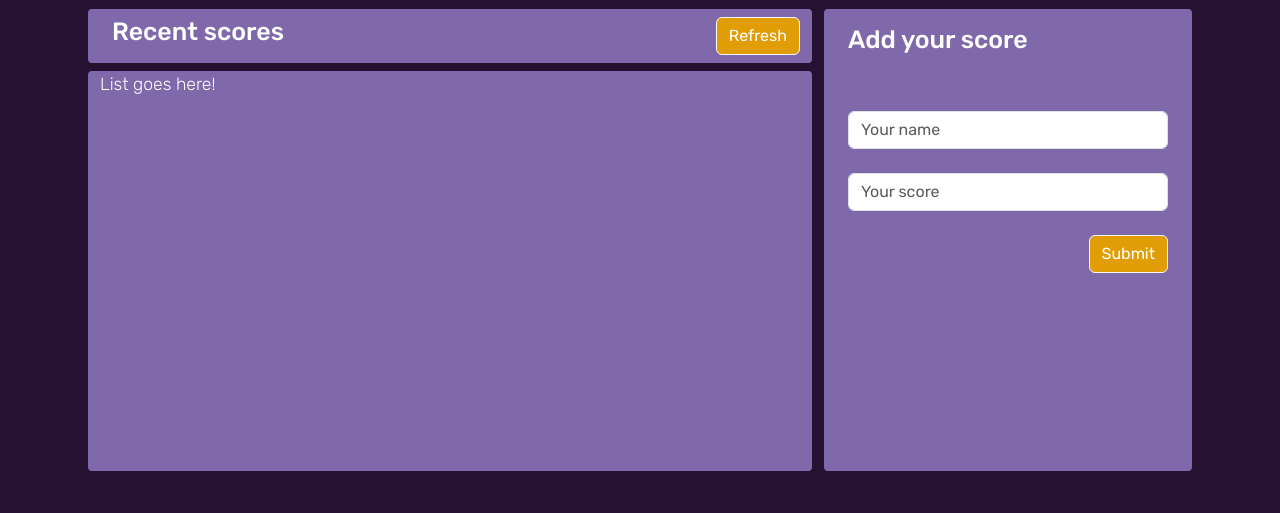
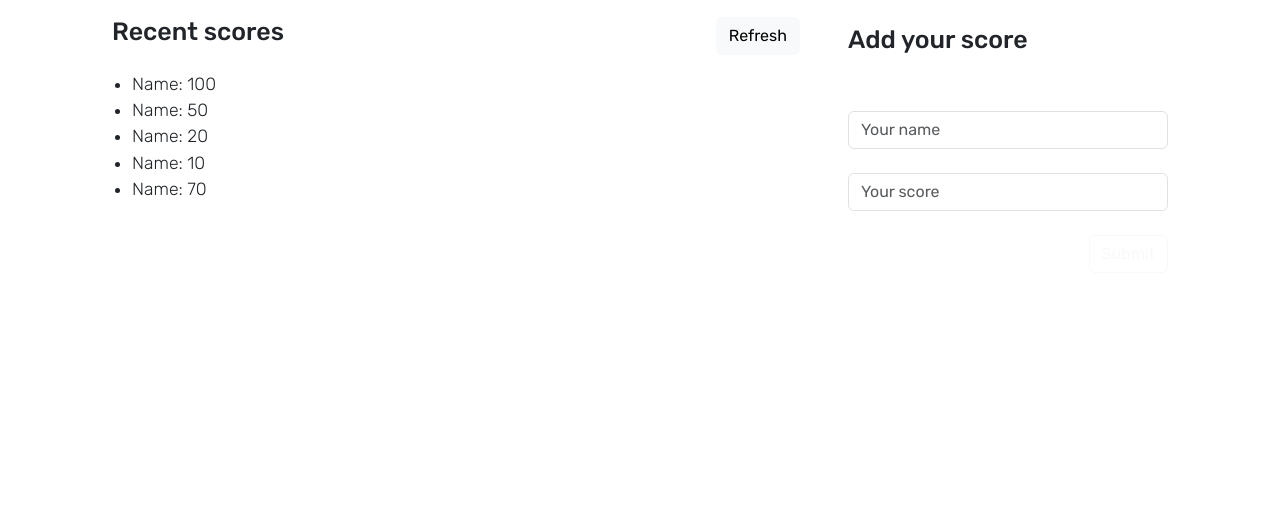
Before and after one commit to SamTush/leaderboard, a website built with webpack: page src/index.html in a window 1280 px wide. Shown: the part 93-606 px from the top of the page. Built offline with nearby package versions, Linux system fonts and the light colour scheme.

Commit message:
remove style

```diff
--- a/src/index.html
+++ b/src/index.html
@@ -22,7 +22,13 @@
                             <button class="btn btn-light mt-auto mb-auto ms-auto">Refresh</button>
                         </div>
                         <div class="col tb col-12 mt-2 score">
-                            List goes here!
+                            <ul>
+                                <li>Name: 100</li>
+                                <li>Name: 50</li>
+                                <li>Name: 20</li>
+                                <li>Name: 10</li>
+                                <li>Name: 70</li>
+                            </ul>
                         </div>
                     </div>
                 </div>
--- a/src/styles/main.scss
+++ b/src/styles/main.scss
@@ -12,8 +12,8 @@ $tertiary-color: #fff;
 }
 
 body {
-  background-color: $primary-color;
-  color: $tertiary-color;
+  // background-color: $primary-color;
+  //color: $tertiary-color;
   padding: 20px 100px;
   font-family: 'Fredoka One', cursive;
   font-weight: 600;
@@ -26,19 +26,19 @@ body {
 
   section {
     .tbh {
-      background-color: $primary-color-medium;
+      //background-color: $primary-color-medium;
       border-top-left-radius: 4px;
       border-bottom-left-radius: 4px;
     }
 
     .tbh2 {
-      background-color: $primary-color-medium;
+      //background-color: $primary-color-medium;
       border-top-right-radius: 4px;
       border-bottom-right-radius: 4px;
     }
 
     .tb {
-      background-color: $primary-color-medium;
+      //background-color: $primary-color-medium;
       border-radius: 4px;
     }
 
@@ -54,16 +54,16 @@ body {
       font-family: 'Rubik', sans-serif;
       font-weight: 500;
       font-size: 25px;
-      color: $tertiary-color;
+      //color: $tertiary-color;
     }
 
     .btn {
-      background-color: $logo-orange;
-      color: $tertiary-color;
+      //background-color: $logo-orange;
+      //color: $tertiary-color;
     }
 
     .btn:hover {
-      background-color: $primary-color-light;
+      //background-color: $primary-color-light;
     }
   }
 
@@ -77,7 +77,7 @@ body {
       font-size: 10px;
       font-weight: 500;
       text-decoration: none;
-      color: $tertiary-color;
+      //color: $tertiary-color;
     }
   }
 }
```
